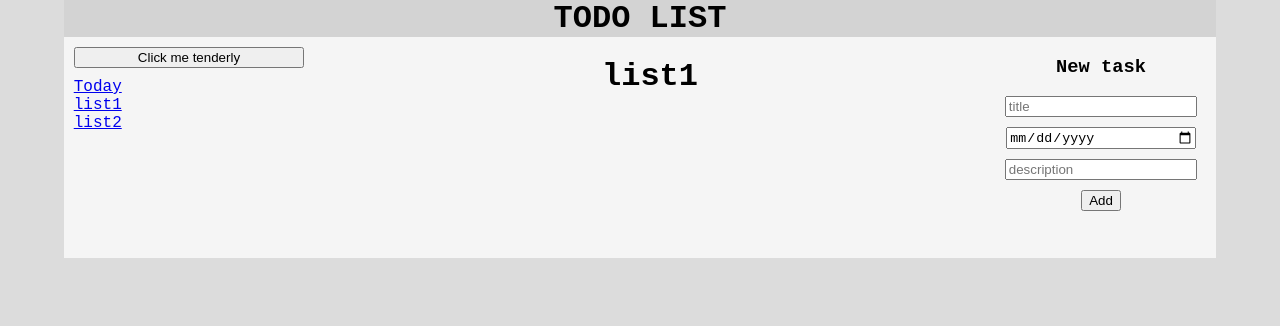
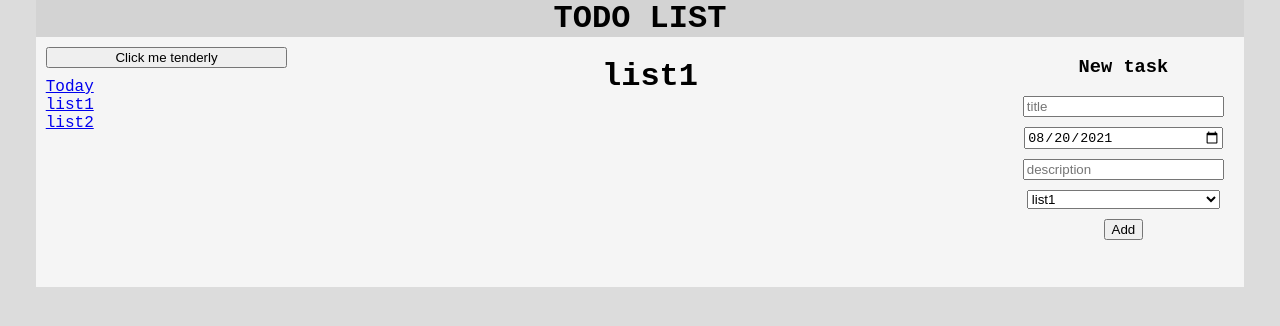
Before and after one commit to SerhiiOrSoratik/first-step-in-react, a React (Create React App) app: page /lists/1 in a window 1280 px wide. Shown: the top 326 px of the page. Built offline with nearby package versions, Linux system fonts and the light colour scheme.

Commit message:
some fix

```diff
--- a/src/components/Dashboard/dashboard-list.jsx
+++ b/src/components/Dashboard/dashboard-list.jsx
@@ -1,9 +1,7 @@
-import { useSelector } from "react-redux";
 import { NavLink } from "react-router-dom";
 import './dashboard.css'
 
-const DashboardList = () => {
-    const lists = useSelector(state => state.lists)
+const DashboardList = ({lists}) => {
     return (
         lists.map((list) => {
             const url = `/lists/${list.id}`
--- a/src/components/Dashboard/dashboard.jsx
+++ b/src/components/Dashboard/dashboard.jsx
@@ -14,7 +14,7 @@ const Dashboard = ({ lists, toogleTaskType, isOnlyUncompletedTasks }) => {
         <div className="sidebar">
             <TaskTypeToogle toogleTaskType={toogleTaskType} listId={listId} isOnlyUncompletedTasks={isOnlyUncompletedTasks}/>
             <NavLink className="link" to='/today'>Today</NavLink>
-            <DashboardList />
+            <DashboardList lists={lists}/>
         </div>
     )
 }
--- a/src/components/Dashboard/task-type-toogle.jsx
+++ b/src/components/Dashboard/task-type-toogle.jsx
@@ -1,11 +1,10 @@
-const TaskTypeToogle = ({listId, toogleTaskType, isOnlyUncompletedTasks}) => {
+const TaskTypeToogle = ({ listId, toogleTaskType, isOnlyUncompletedTasks }) => {
 
     const taskTypeToogle = () => {
         const isDone = !isOnlyUncompletedTasks;
         toogleTaskType(isDone)
     }
-
-    return <button style={!listId  ? {visibility: 'hidden'} : {}} onClick={() => taskTypeToogle()}>Click me tenderly</button>;
+    return <button style={!listId ? { visibility: 'hidden' } : {}} onClick={() => taskTypeToogle()}>Click me tenderly</button>;
 }
 
 export default TaskTypeToogle;
--- /dev/null
+++ b/src/components/Form-component/date-select.jsx
@@ -0,0 +1,18 @@
+const DateSelect = () => {
+    const date = new Date();
+    let month = date.getMonth() + 1;
+    month < 10 ? month = '0' + month : month = month;
+
+    const nowDate = date.getFullYear() + '-' + month + '-' + date.getDate()
+    return (
+        <input
+            type="date"
+            name="due_date"
+            placeholder="due_date"
+            className="form-input"
+            defaultValue={nowDate}
+        />
+    );
+}
+
+export default DateSelect;
--- a/src/components/Form-component/form-select.jsx
+++ b/src/components/Form-component/form-select.jsx
@@ -1,5 +1,5 @@
 const FormSelect = ({lists, listId}) => {
-    if (!listId) {
+    if (!listId.listId) {
         return (
             <select name="listId"
             className="form-input">
--- a/src/components/Form-component/task-form.jsx
+++ b/src/components/Form-component/task-form.jsx
@@ -1,13 +1,13 @@
 import { useLocation } from "react-router-dom";
 import FormSelect from "./form-select";
 import "./task-form.css";
-import {useDispatch} from 'react-redux'
-import {addTask} from '../../action'
+import { useDispatch } from 'react-redux'
+import { addTask } from '../../action'
+import DateSelect from "./date-select";
 
 
-
-const TaskForm = ({ lists}) => {
-const dispatch = useDispatch()
+const TaskForm = ({ lists }) => {
+  const dispatch = useDispatch()
   const onSubmitHandler = (event) => {
     const form = document.getElementById('task_form')
     event.preventDefault();
@@ -37,19 +37,14 @@ const dispatch = useDispatch()
             placeholder="title"
             className="form-input"
           />
-          <input
-            type="date"
-            name="due_date"
-            placeholder="due_date"
-            className="form-input"
-          />
+          <DateSelect />
           <input
             type="text"
             name="description"
             placeholder="description"
             className="form-input"
           />
-          <FormSelect lists={lists} listId={listId}/>
+          <FormSelect lists={lists} listId={listId} />
 
         </div>
         <button type="submit">Add</button>
--- a/src/reducers/index.js
+++ b/src/reducers/index.js
@@ -1,6 +1,6 @@
 import {combineReducers} from 'redux';
 import { reducer as lists } from './lists';
-import { tasks } from './tasks'
+import { reducer as tasks } from './tasks'
 
 
 const allReducers = combineReducers({
--- a/src/reducers/lists.js
+++ b/src/reducers/lists.js
@@ -9,6 +9,6 @@ const lists = [
         },
       ];
 
-export const reducer = (state = lists, activities) => {
+export const reducer = (state = lists, action) => {
   return state
 }
--- a/src/reducers/tasks.js
+++ b/src/reducers/tasks.js
@@ -11,7 +11,7 @@ const createTask = (data) => {
     };
   };
 
-export const tasks = (state = [], action) => {
+export const reducer = (state = [], action) => {
     let newState;
     switch (action.type) {
         case 'ADD_TASK':
```
Also changed, not shown: src/App.jsx (+0 -9 lines).
